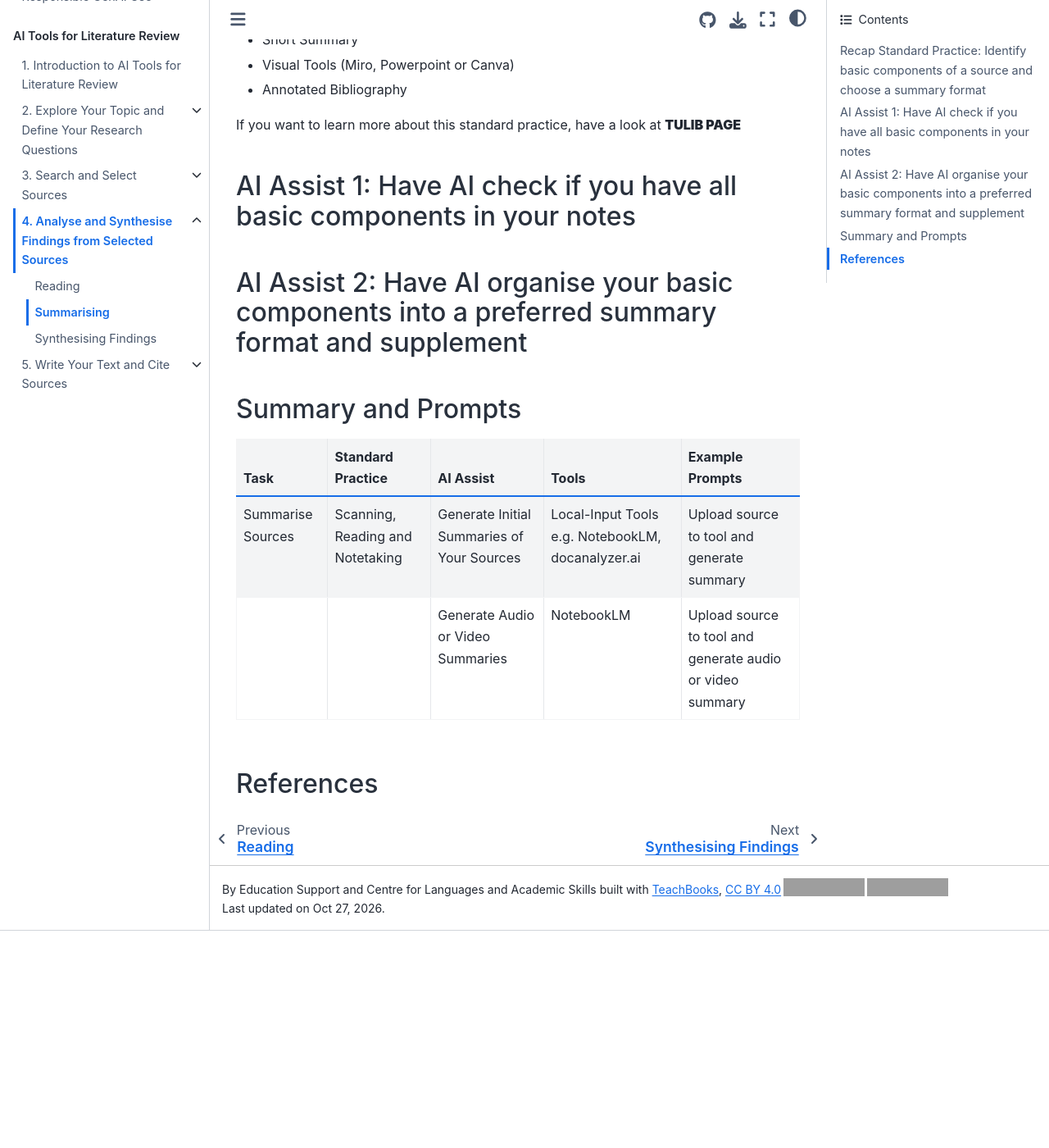
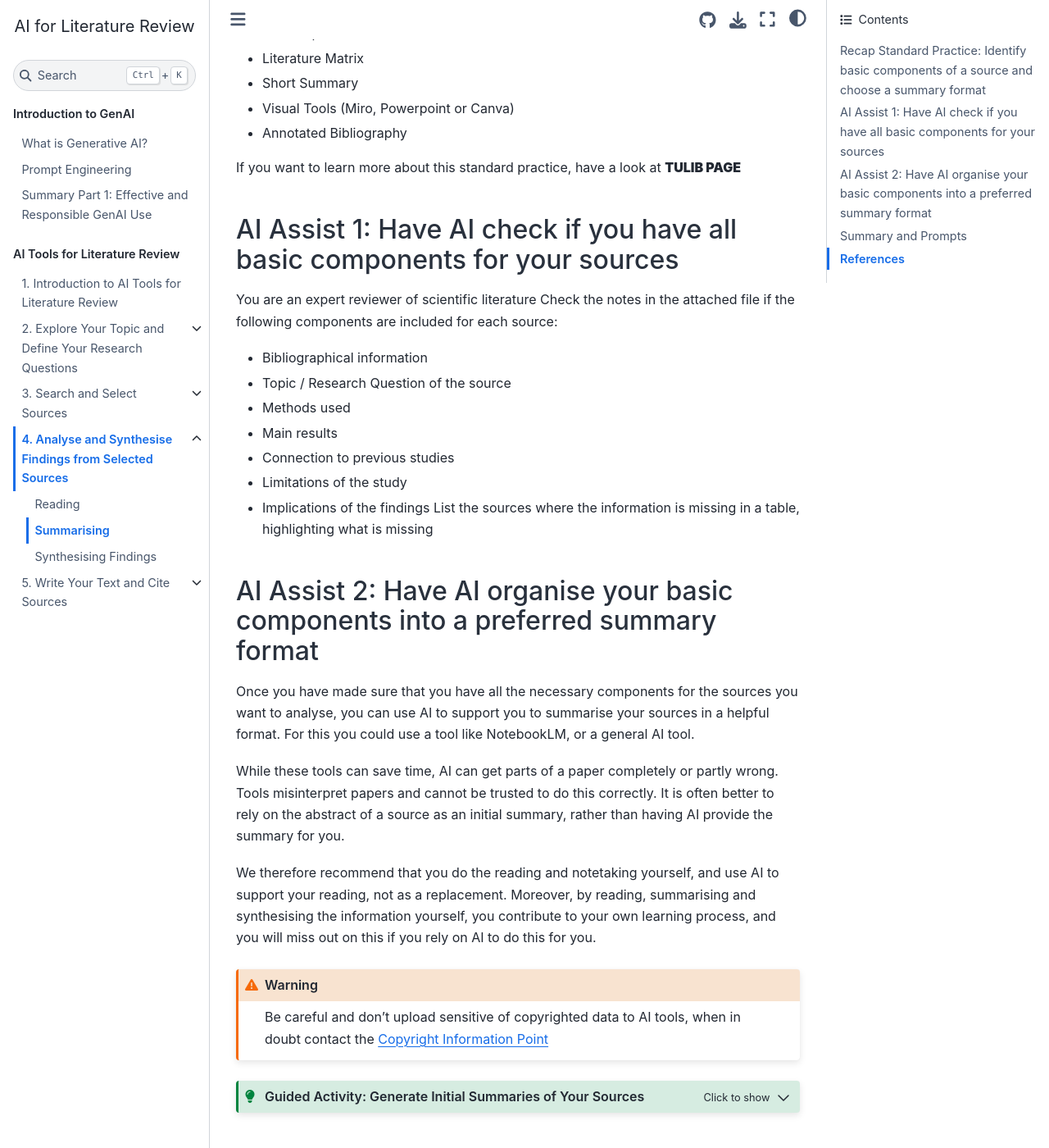
Before and after one commit to lwalma/ai-lit-review, a Jupyter Book: the page built from book/part2/4b-summarising.md, in a window 1280 px wide and 1400 px high, scrolled down 1239 px. Shown: the whole window at 82% size. Built offline with Jupyter Book 1.0.4 settings and Sphinx 7.4.7 and the Sphinx Book theme 1.1.4, drawn with Linux system fonts in a browser that asks for light colours; comment, search, counter and statistics services are not loaded; before the commit the page ends 2374 px from its top, so only the background shows below that; some of the changed text lies outside the part shown; grey boxes are pictures that could not be loaded.

Commit message:
Update 4b-summarising.md

````diff
--- a/book/part2/4b-summarising.md
+++ b/book/part2/4b-summarising.md
@@ -16,12 +16,12 @@ Gather relevant bibliographic information, and summarise using a format of your
 ::::{grid}
 :gutter: 2
 
-:::{grid-item-card} AI Assist 1<br>
+:::{grid-item-card} AI Assist 1: Have AI check if you have all basic components for your sources<br>
 [AI assist 1](#)<br>
 
 :::
 
-:::{grid-item-card} AI Assist 2<br>
+:::{grid-item-card} AI Assist 2: Have AI organise your basic components into a preferred summary format<br>
 [AI assist 2](#)<br>
 
 :::
@@ -52,12 +52,50 @@ Example formats
 
 If you want to learn more about this standard practice, have a look at **__TULIB PAGE__**
 
+## AI Assist 1: Have AI check if you have all basic components for your sources
 
-## AI Assist 1: Have AI check if you have all basic components in your notes
+You are an expert reviewer of scientific literature
+Check the notes in the attached file if the following components are included for each source:
+- Bibliographical information
+- Topic / Research Question of the source
+- Methods used
+- Main results
+- Connection to previous studies
+- Limitations of the study
+- Implications of the findings
+List the sources where the information is missing in a table, highlighting what is missing
 
+## AI Assist 2: Have AI organise your basic components into a preferred summary format
+Once you have made sure that you have all the necessary components for the sources you want to analyse, you can use AI to support you to summarise your sources in a helpful format. For this you could use a tool like NotebookLM, or a general AI tool.
 
-## AI Assist 2: Have AI organise your basic components into a preferred summary format and supplement
+While these tools can save time, AI can get parts of a paper completely or partly wrong. Tools misinterpret papers and cannot be trusted to do this correctly. It is often better to rely on the abstract of a source as an initial summary, rather than having AI provide the summary for you.
 
+We therefore recommend that you do the reading and notetaking yourself, and use AI to support your reading, not as a replacement. Moreover, by reading, summarising and synthesising the information yourself, you contribute to your own learning process, and you will miss out on this if you rely on AI to do this for you.
+
+```{warning}
+Be careful and don't upload sensitive of copyrighted data to AI tools, when in doubt contact the <a href="https://www.tudelft.nl/library/support/copyright" target="_blank">Copyright Information Point</a>
+```
+
+```{admonition} Guided Activity: Generate Initial Summaries of Your Sources
+:class: dropdown tip
+
+**Tool suggestions**: NotebookLM, general AI tool
+
+**Step 1: Upload Your Source**
+- Choose relevant sources from your reading list.
+- Upload your notes on the sources into a local-input AI tool.
+
+**Step 2: Request a Summary**
+- Ask the tool to provide a short summary of the article
+
+**Step 3: Verify With Your Own Reading**
+- Scan and read the article yourself.
+- Compare the AI-generated summary to the actual content of the article.
+- Highlight areas where the summary was accurate, incomplete, or misleading.
+
+**Step 4: Reflect on the Outcomes**
+- How well did the AI capture the main points of the article?
+```
 
 
 ## Summary and Prompts
@@ -67,4 +105,5 @@ If you want to learn more about this standard practice, have a look at **__TULIB
 | Summarise Sources | Scanning, Reading and Notetaking | Generate Initial Summaries of Your Sources | Local-Input Tools e.g. NotebookLM, <span>docanalyzer.ai</span> | Upload source to tool and generate summary |
 |  |  | Generate Audio or Video Summaries | NotebookLM | Upload source to tool and generate audio or video summary  |
 
+
 ## References
````
